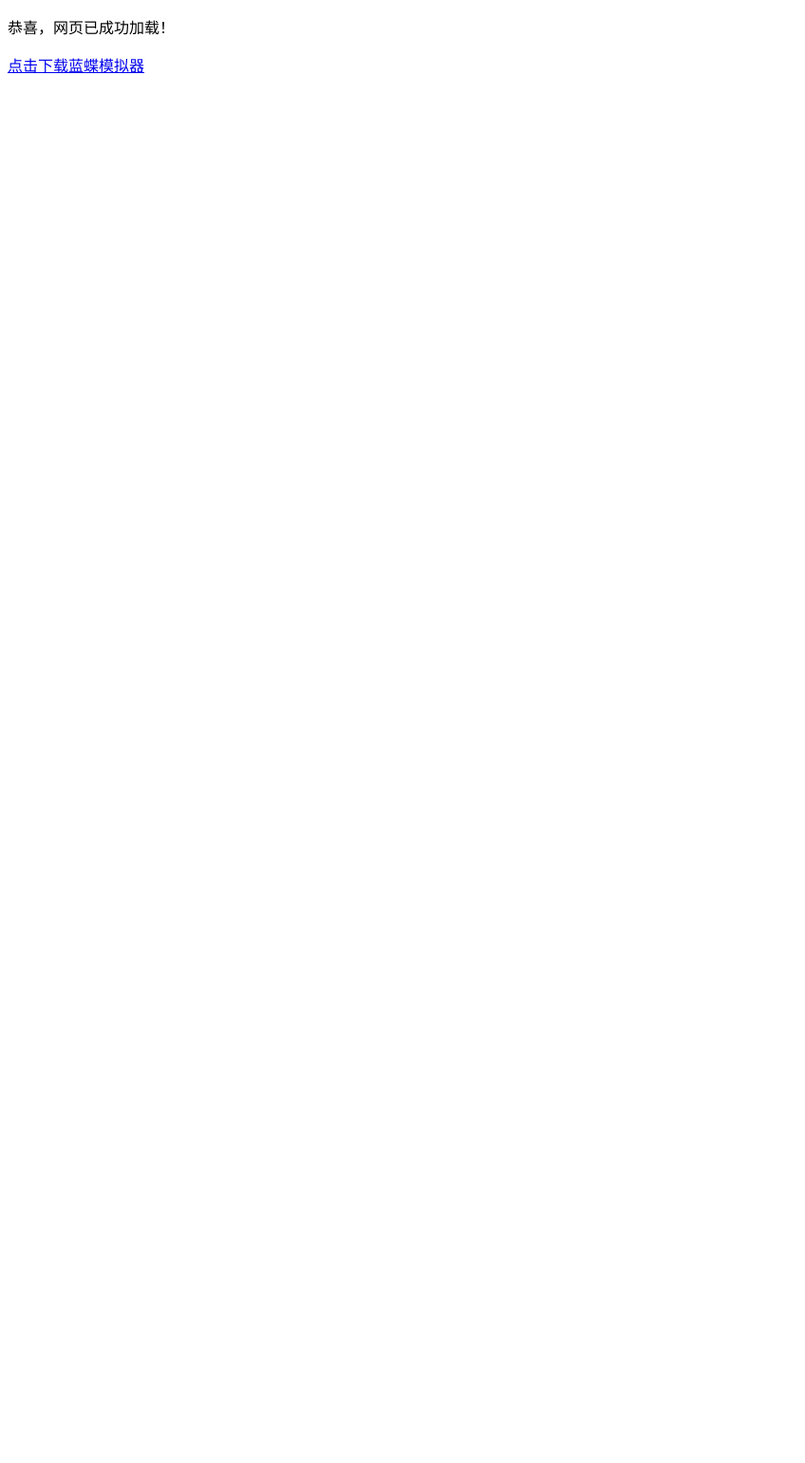
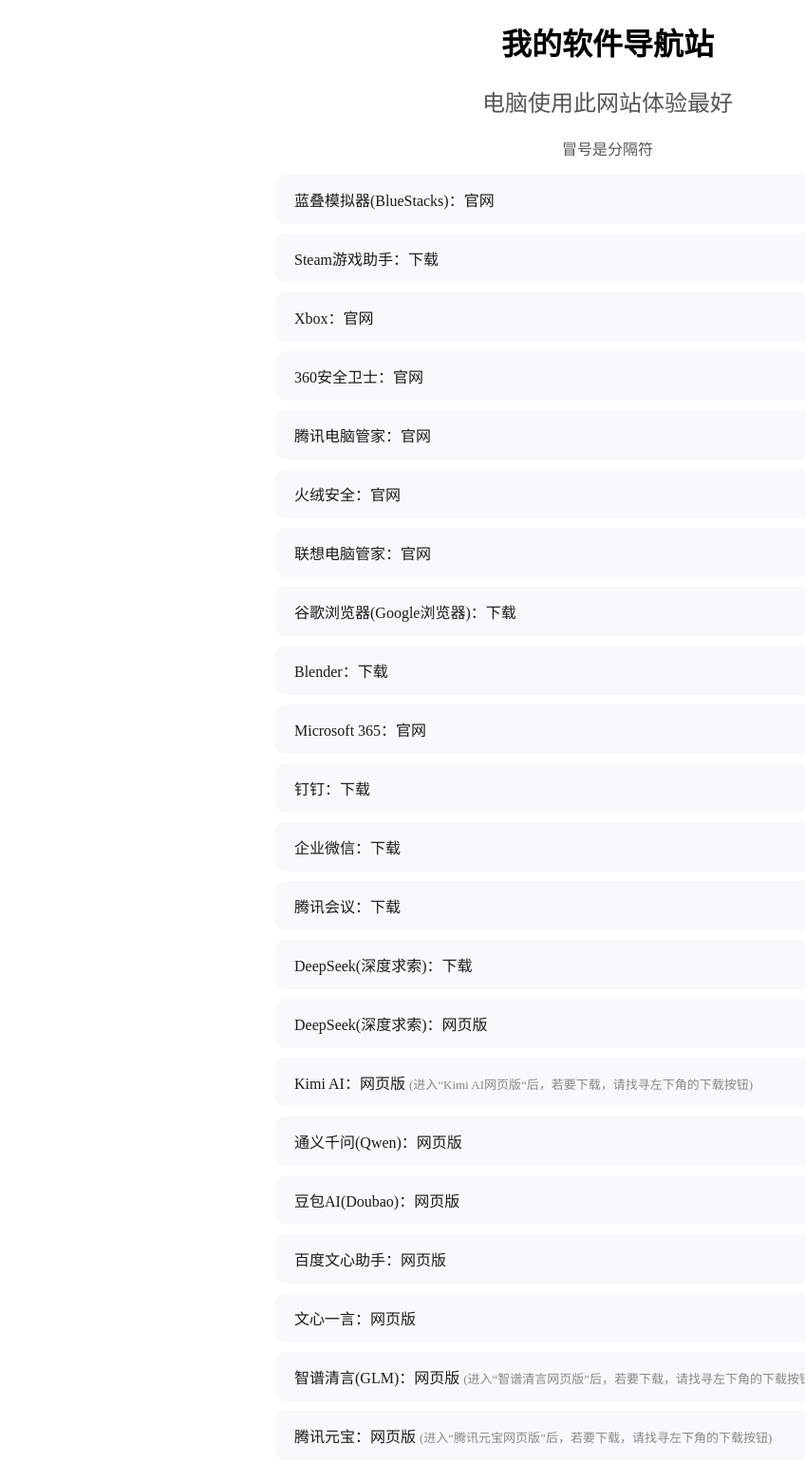
Before and after one commit to WEIMO163/WEIMO163.github.io, a plain HTML site: page index.html in a window 1280 px wide. Shown: the whole page at 95% size, without its empty margins (0-848 px from the left). Before the commit the page ends 800 px from the top, so only its background shows below. Drawn offline with Linux system fonts and the light colour scheme.

Commit message:
Add files via upload

```diff
--- a/index.html
+++ b/index.html
@@ -2,12 +2,96 @@
 <html lang="zh-CN">
 <head>
     <meta charset="UTF-8">
-    <meta name="viewport" content="width=device-width, initial-scale=1.0">
-    <title>我的第一个本地网站</title>
+    <title>Welcom!</title>
+    <style>
+/* 去掉列表默认圆点 */
+ul {
+    list-style: none;
+    padding: 0;
+    max-width: 700px;
+    margin: 0 auto;
+}
+
+/* 每个列表项变成卡片 */
+li {
+    background: #f8f9fa;
+    margin: 10px 0;
+    padding: 12px 18px;
+    border-radius: 10px;
+    border: 2px solid transparent;
+    transition: all 0.2s ease;
+}
+
+/* 鼠标悬停时卡片浮起 */
+li:hover {
+    background: #ffffff;
+    border-color: #4A90D9;
+    transform: translateY(-3px);
+    box-shadow: 0 6px 16px rgba(74, 144, 217, 0.25);
+}
+
+/* 链接样式 */
+a {
+    text-decoration: none;
+    color: #1a1a1a;
+    font-size: 16px;
+    display: block;
+}
+
+/* 悬停时链接文字变蓝 */
+li:hover a {
+    color: #4A90D9;
+}
+
+/* 注释样式（灰色小字，不抢镜） */
+.note {
+    color: #888;
+    font-size: 13px;
+    font-weight: normal;
+}
+
+/* 页面标题居中 */
+h1, h2, p {
+    text-align: center;
+}
+
+/* 副标题和分隔符说明稍微调淡一点 */
+h2, p {
+    color: #555;
+    font-weight: normal;
+}
+    </style>
 </head>
 <body>
-    <!-- 这里就是网页的身体，目前是空的 -->
-    <p>恭喜，网页已成功加载！</p >
-    <a href="BlueStacksMicroInstaller (2).exe">点击下载蓝蝶模拟器</a >
+    <h1>我的软件导航站</h1>
+    <h2>电脑使用此网站体验最好</h2>
+    <p>冒号是分隔符</p>
+    <ul>
+        <li><a href="https://www.bluestacks.cn" target="_blank">蓝叠模拟器(BlueStacks)：官网</a></li>
+        <li><a href="https://store.steampowered.com/about" target="_blank">Steam游戏助手：下载</a></li>
+        <li><a href="https://www.xbox.com" target="_blank">Xbox：官网</a></li>
+        <li><a href="https://www.360.cn" target="_blank">360安全卫士：官网</a></li>
+        <li><a href="https://guanjia.qq.com" target="_blank">腾讯电脑管家：官网</a></li>
+        <li><a href="https://www.huorong.cn" target="_blank">火绒安全：官网</a></li>
+        <li><a href="https://guanjia.lenovo.com.cn" target="_blank">联想电脑管家：官网</a></li>
+        <li><a href="https://www.google.cn/intl/zh-CN_ALL/chrome/next-steps.html?statcb=1&installdataindex=empty&defaultbrowser=0" target="_blank">谷歌浏览器(Google浏览器)：下载</a></li>
+        <li><a href="https://www.blender.org/download/" target="_blank">Blender：下载</a></li>
+        <li><a href="https://www.office.com/" target="_blank">Microsoft 365：官网</a></li>
+        <li><a href="https://www.dingtalk.com/download?spm=a213l2.13146415.0.0.7f151ef7hI32ZN" target="_blank">钉钉：下载</a></li>
+        <li><a href="https://work.weixin.qq.com/#indexDownload" target="_blank">企业微信：下载</a></li>
+        <li><a href="https://meeting.tencent.com/download/" target="_blank">腾讯会议：下载</a></li>
+        <li><a href="https://www.deepseek.com/" target="_blank">DeepSeek(深度求索)：下载</a></li>
+        <li><a href="https://chat.deepseek.com/" target="_blank">DeepSeek(深度求索)：网页版</a></li>
+        <li><a href="https://www.kimi.com/" target="_blank">Kimi AI：网页版 <span class="note">(进入“Kimi AI网页版“后，若要下载，请找寻左下角的下载按钮)</a></li>
+        <li><a href="https://www.qianwen.com/" target="_blank">通义千问(Qwen)：网页版</a></li>
+             <li><a href="https://www.doubao.com/chat/" target="_blank">豆包AI(Doubao)：网页版</a></li>
+        <li><a href="https://wenxin.baidu.com/?enter_type=yiyan_site" target="_blank">百度文心助手：网页版</a></li>
+        <li><a href="https://yiyan.baidu.com/" target="_blank">文心一言：网页版</a></li>
+        <li><a href="https://chatglm.cn/main/alltoolsdetail?redirect=/main/toolsCenter&lang=zh" target="_blank">智谱清言(GLM)：网页版 <span class="note">(进入“智谱清言网页版”后，若要下载，请找寻左下角的下载按钮)</a></li>
+        <li><a href="https://yuanbao.tencent.com/chat/naQivTmsDa" target="_blank">腾讯元宝：网页版 <span class="note">(进入“腾讯元宝网页版”后，若要下载，请找寻左下角的下载按钮)</a></li>
+    </ul>
 </body>
-</htmls>
+</html>
+    </ul>
+</body>
+</html>
```
